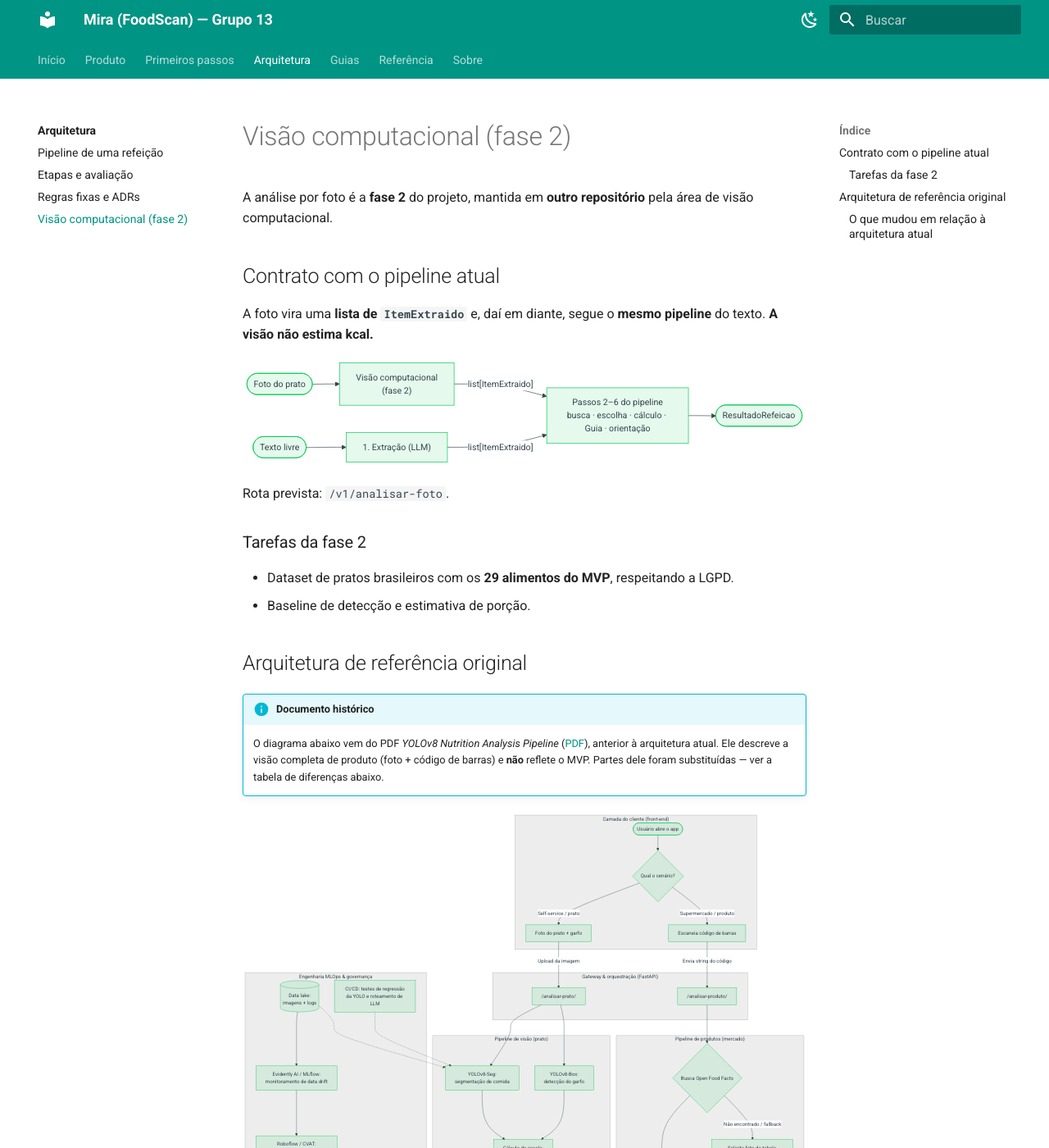
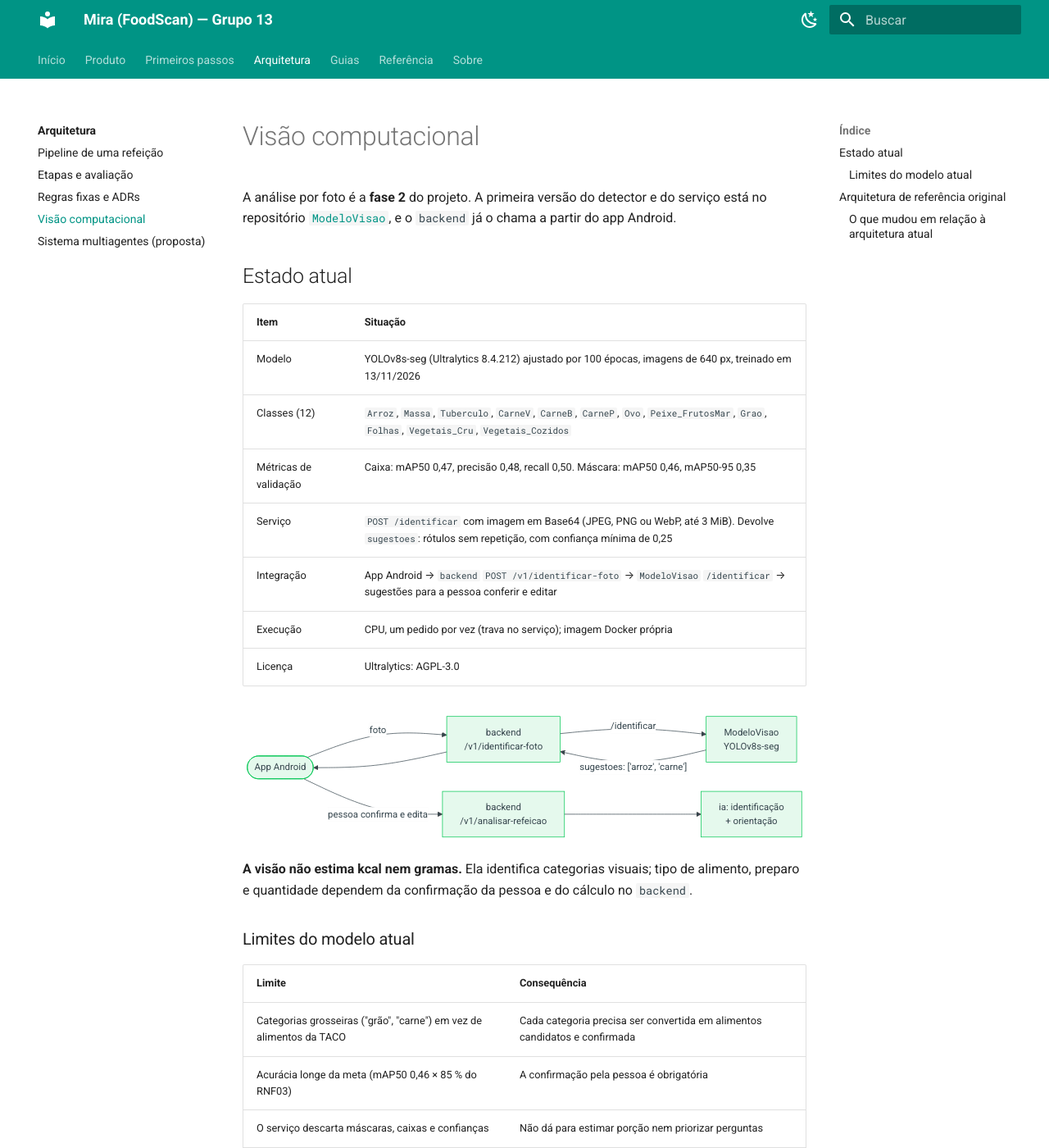
Before and after one commit to residencia-ia-Challenge-2/documentacao, an MkDocs documentation site: the page built from docs/architecture/visao-computacional.md, in a window 1280 px wide and 1400 px high. Shown: the whole window at 82% size. Built offline with MkDocs 1.6.1 and Material for MkDocs 9.7.7, drawn with Linux system fonts in a browser that asks for light colours; some of the changed text lies outside the part shown.

Commit message:
docs: adicionando sistema de multiagentes (proposta)

````diff
--- a/docs/architecture/visao-computacional.md
+++ b/docs/architecture/visao-computacional.md
@@ -1,26 +1,49 @@
-# Visão computacional (fase 2)
+# Visão computacional
 
-A análise por foto é a **fase 2** do projeto, mantida em **outro repositório** pela área de visão computacional.
+A análise por foto é a **fase 2** do projeto. A primeira versão do detector e do serviço está no repositório [`ModeloVisao`](https://github.com/residencia-ia-Challenge-2/ModeloVisao), e o `backend` já o chama a partir do app Android.
 
-## Contrato com o pipeline atual
+## Estado atual
 
-A foto vira uma **lista de `ItemExtraido`** e, daí em diante, segue o **mesmo pipeline** do texto. **A visão não estima kcal.**
+| Item | Situação |
+| --- | --- |
+| Modelo | YOLOv8s-seg (Ultralytics 8.4.212) ajustado por 100 épocas, imagens de 640 px, treinado em 13/11/2026 |
+| Classes (12) | `Arroz`, `Massa`, `Tuberculo`, `CarneV`, `CarneB`, `CarneP`, `Ovo`, `Peixe_FrutosMar`, `Grao`, `Folhas`, `Vegetais_Cru`, `Vegetais_Cozidos` |
+| Métricas de validação | Caixa: mAP50 0,47, precisão 0,48, recall 0,50. Máscara: mAP50 0,46, mAP50-95 0,35 |
+| Serviço | `POST /identificar` com imagem em Base64 (JPEG, PNG ou WebP, até 3 MiB). Devolve `sugestoes`: rótulos sem repetição, com confiança mínima de 0,25 |
+| Integração | App Android → `backend` `POST /v1/identificar-foto` → `ModeloVisao` `/identificar` → sugestões para a pessoa conferir e editar |
+| Execução | CPU, um pedido por vez (trava no serviço); imagem Docker própria |
+| Licença | Ultralytics: AGPL-3.0 |
 
 ```mermaid
 flowchart LR
-    F(["Foto do prato"]) --> V["Visão computacional<br/>(fase 2)"]
-    T(["Texto livre"]) --> X["1. Extração (LLM)"]
-    V -->|"list[ItemExtraido]"| P["Passos 2–6 do pipeline<br/>busca · escolha · cálculo · Guia · orientação"]
-    X -->|"list[ItemExtraido]"| P
-    P --> R(["ResultadoRefeicao"])
+    APP(["App Android"]) -->|"foto"| BE["backend<br/>/v1/identificar-foto"]
+    BE -->|"/identificar"| VIS["ModeloVisao<br/>YOLOv8s-seg"]
+    VIS -->|"sugestoes: ['arroz', 'carne']"| BE
+    BE --> APP
+    APP -->|"pessoa confirma e edita"| AN["backend<br/>/v1/analisar-refeicao"]
+    AN --> IA["ia: identificação<br/>+ orientação"]
 ```
 
-Rota prevista: `/v1/analisar-foto`.
+**A visão não estima kcal nem gramas.** Ela identifica categorias visuais; tipo de alimento, preparo e quantidade dependem da confirmação da pessoa e do cálculo no `backend`.
 
-### Tarefas da fase 2
+### Limites do modelo atual
 
-- Dataset de pratos brasileiros com os **29 alimentos do MVP**, respeitando a LGPD.
-- Baseline de detecção e estimativa de porção.
+| Limite | Consequência |
+| --- | --- |
+| Categorias grosseiras ("grão", "carne") em vez de alimentos da TACO | Cada categoria precisa ser convertida em alimentos candidatos e confirmada |
+| Acurácia longe da meta (mAP50 0,46 × 85 % do RNF03) | A confirmação pela pessoa é obrigatória |
+| O serviço descarta máscaras, caixas e confianças | Não dá para estimar porção nem priorizar perguntas |
+| Sem classe de talher ou outro objeto de referência | O RF07 (escala pelo talher) não é possível com este modelo |
+| Significado de `CarneV`, `CarneB` e `CarneP` não documentado | O serviço mostra só "carne"; a pessoa confirma qual é |
+| Origem e licença do dataset (`dataset_nutrici_ia`) não documentadas | Risco de uso e de reprodução do treino |
+| Sem conjunto de fotos com gabarito | Não há como comparar versões do modelo nem medir o canal de foto ponta a ponta |
+
+A proposta para tratar esses limites com agentes (Percepção, Hipóteses e Confirmação) está em [Sistema multiagentes multimodal](multiagentes.md).
+
+!!! warning "TODO"
+    - Documentar as classes `CarneV`, `CarneB` e `CarneP`, a origem e a licença do dataset e o processo de treino.
+    - Avaliar a licença AGPL-3.0 do Ultralytics para um serviço exposto em rede.
+    - Medir a latência p95 do serviço.
 
 ## Arquitetura de referência original
 
@@ -91,18 +114,19 @@ flowchart TB
 
 | Aspecto | Referência original (PDF) | Arquitetura atual (MVP) |
 | --- | --- | --- |
-| Entrada | Foto do prato + garfo; código de barras | Texto livre; foto na fase 2 |
-| Endpoints | `/analisar-prato/`, `/analisar-produto/` | `/analisar-refeicao`, `/orientar`, `/recalcular`; `/v1/analisar-foto` (fase 2) |
+| Entrada | Foto do prato + garfo; código de barras | Texto livre; foto com sugestões de categoria confirmadas pela pessoa; código de barras na fase 2 |
+| Visão | YOLOv8-Seg (comida) + YOLOv8-Box (garfo) → áreas em cm² | YOLOv8s-seg com 12 categorias; sem garfo nem áreas |
+| Endpoints | `/analisar-prato/`, `/analisar-produto/` | `backend`: `/v1/identificar-foto`, `/v1/analisar-refeicao`, `/v1/orientar`; `ModeloVisao`: `/identificar` |
 | LLM | GPT-4o-mini / Claude (API) | Qwen 2.5 7B local via Ollama (ADR-014) |
 | Quem calcula | LLM devolve JSON com calorias e macros | Código determinístico: gramas × TACO |
 | Validação | Schema JSON (Structured Outputs) | Pydantic em toda saída de LLM |
 | Base nutricional | Open Food Facts (produtos) | TACO + medidas caseiras IBGE; PostgreSQL + pgvector |
-| Front-end | App móvel | Streamlit (MVP) |
-| MLOps | Data lake, Roboflow/CVAT, Evidently/MLflow, CI/CD | DVC; CI/CD a criar |
+| Front-end | App móvel | App Android (via `backend`) e Streamlit (demonstração) |
+| MLOps | Data lake, Roboflow/CVAT, Evidently/MLflow, CI/CD | Dados: DVC, Airflow e CI no `mira-dados`. Visão: pesos versionados no Git, sem pipeline de treino no repositório |
 
 !!! warning "TODO"
     - Definir se o fluxo de **código de barras + Open Food Facts + OCR** (RF01, RF06) continua no escopo e em qual fase.
     - Definir se as ferramentas de MLOps do diagrama original (Roboflow/CVAT, Evidently, MLflow, data lake) serão adotadas na fase 2.
     - A documentação anterior citava `qwen3:8b` como LLM; esse modelo não aparece em nenhum PDF. Confirmar que foi substituído pelo Qwen 2.5 7B (ADR-014).
 
-**Fontes:** [YOLOv8 Nutrition Analysis Pipeline](../assets/pdfs/pipeline-yolov8.pdf); [Estrutura do Mira](../assets/pdfs/estrutura-mira.pdf), seções 3 e 6.
+**Fontes:** [YOLOv8 Nutrition Analysis Pipeline](../assets/pdfs/pipeline-yolov8.pdf); [Estrutura do Mira](../assets/pdfs/estrutura-mira.pdf), seções 3 e 6; `README.md`, `service/app.py` e metadados do checkpoint do [`ModeloVisao`](https://github.com/residencia-ia-Challenge-2/ModeloVisao); `src/mira_backend/app.py` do [`backend`](https://github.com/residencia-ia-Challenge-2/backend).
--- a/mkdocs.yml
+++ b/mkdocs.yml
@@ -100,7 +100,8 @@ nav:
       - Pipeline de uma refeição: architecture/pipeline-refeicao.md
       - Etapas e avaliação: architecture/etapas.md
       - Regras fixas e ADRs: architecture/decisoes.md
-      - Visão computacional (fase 2): architecture/visao-computacional.md
+      - Visão computacional: architecture/visao-computacional.md
+      - Sistema multiagentes (proposta): architecture/multiagentes.md
   - Guias:
       - guides/index.md
       - Como contribuir: guides/contribuir.md
````
Also changed, not shown: docs/architecture/index.md (+2 -1 lines), docs/architecture/multiagentes.md (added, +415 -0 lines), docs/produto/escopo.md (+5 -4 lines), docs/produto/requisitos.md (+3 -1 lines).
